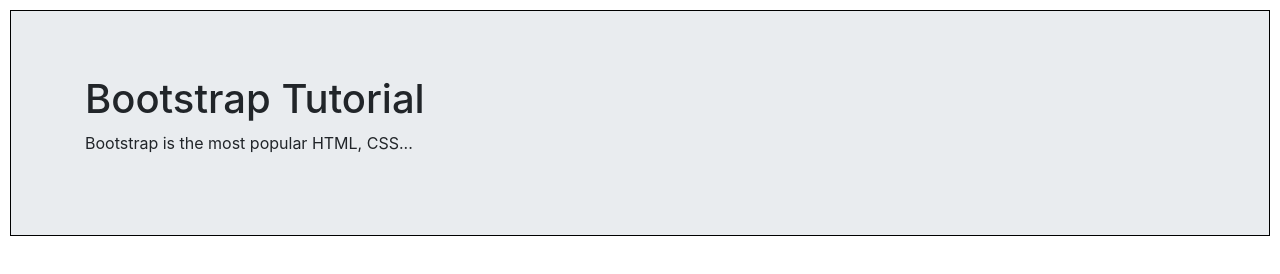
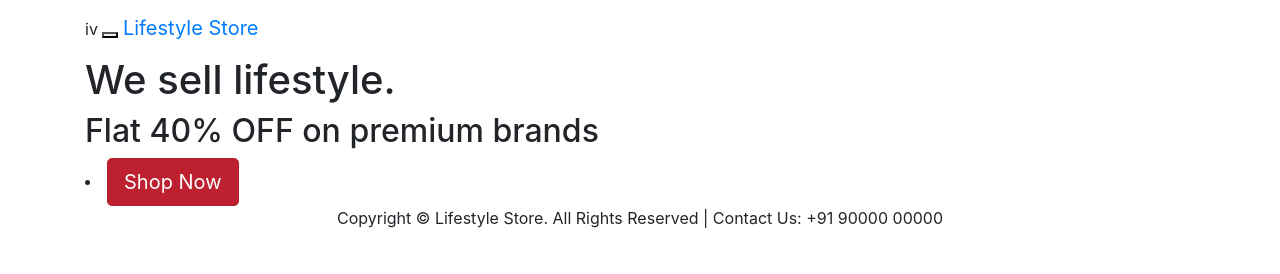
Before and after one commit to Diksha8448/Fest-Website, a plain HTML site: page index.html in a window 1280 px wide. Drawn offline with nearby package versions, Linux system fonts and the light colour scheme.

Commit message:
Update index.html

```diff
--- a/index.html
+++ b/index.html
@@ -11,12 +11,43 @@
   <script src="https://maxcdn.bootstrapcdn.com/bootstrap/4.5.2/js/bootstrap.min.js"></script>
 </head>
 <body>
-    <div class="jumbotron jumbotron-fluid" >
+  <body>
+    <nav class="navbar navbar-inverse navbar-fixed-top">
         <div class="container">
-          <h1>Bootstrap Tutorial</h1>
-          <p>Bootstrap is the most popular HTML, CSS...</p>
+            <div class="navbar-header">
+                iv <button type="button" class="navbar-toggle" data-toggle="collapse" data-target="#myNavbar">
+                    <span class="icon-bar"></span>
+                    <span class="icon-bar"></span>
+                    <span class="icon-bar"></span>
+                </button>
+                <a href="#" class="navbar-brand">Lifestyle Store</a>
+            </div>
+            <div class="collapse navbar-collapse" id="myNavbar">
+                <ul class="nav navbar-nav navbar-right">
+                    <li><a href=""><span class="glyphicon glyphicon-user"></span>Sign Up</a></li>
+                    <li><a href=""><span class="glyphicon glyphicon-log-in"></span>Login</a></li>
+                </ul>
+            </div>
+
         </div>
-      </div>
+    </nav>
+    <div id="banner_image">
+        <div class="container">
+            <div id="banner_content">
+                     <h1>We sell lifestyle.</h1>
+                     <h2>Flat 40% OFF on premium brands</h2>
+                <li><a href="" class="btn btn-danger btn-lg active">Shop Now</a></li>
+            </div>
+        </div>
+    </div>
+    <footer class="footer">
+        <div class="container">
+            <center>
+            <p>Copyright © Lifestyle Store. All Rights Reserved | Contact Us: +91 90000 00000</centre></p>
+            </center>
+        </div>
+    </footer>
+</body>
 
 </body>
 </html>
```
